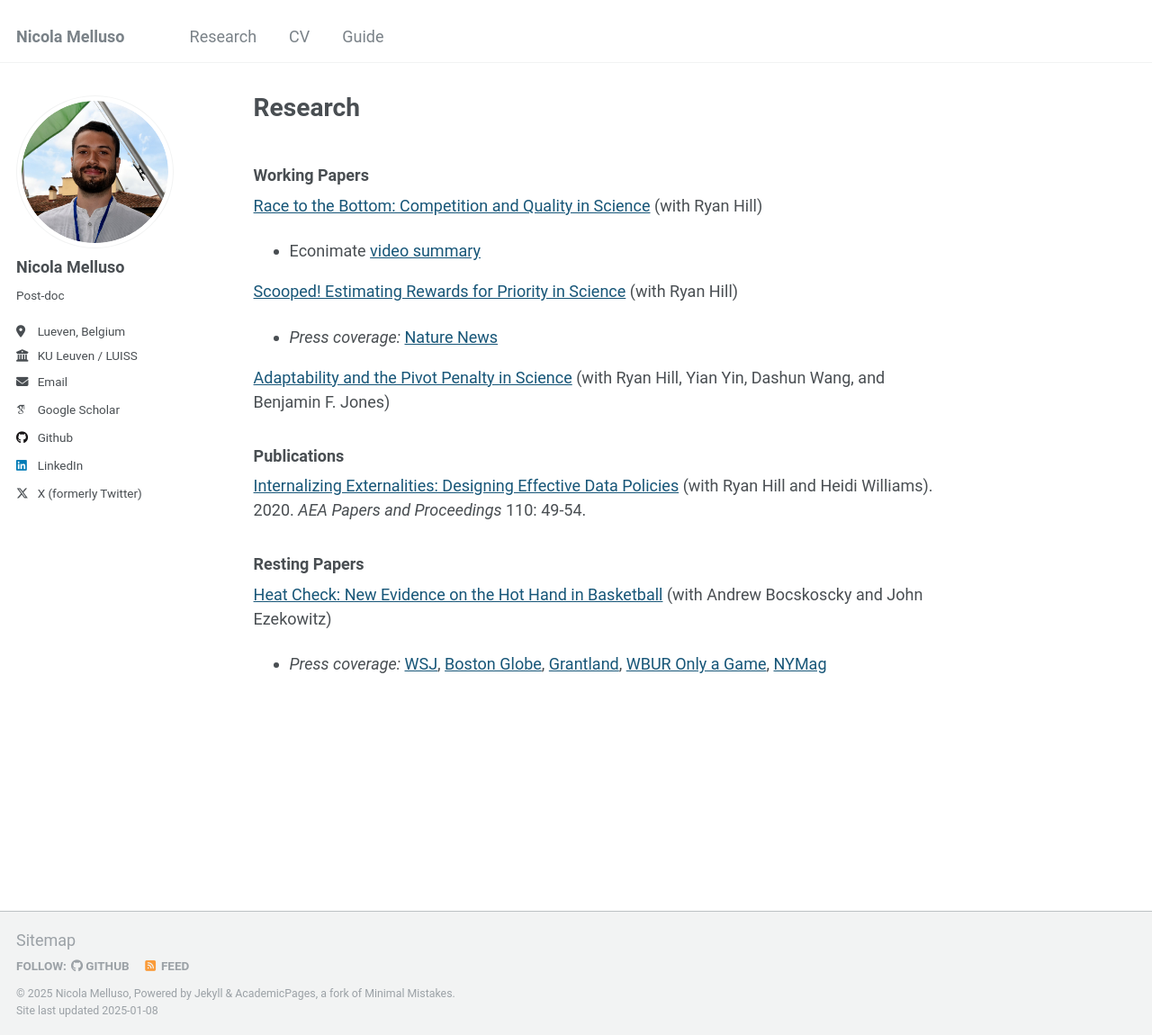
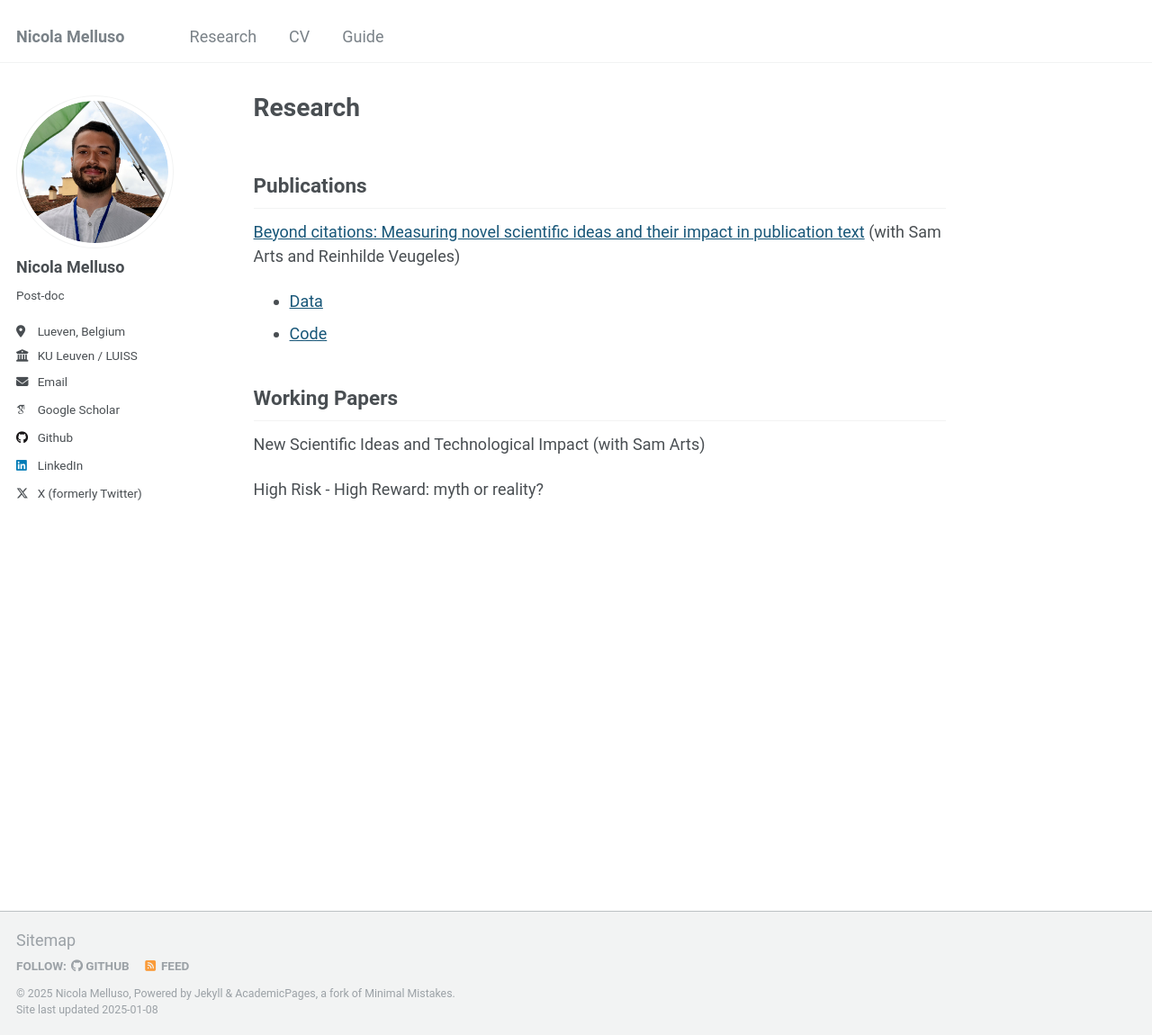
Before and after one commit to nicolamelluso/nicolamelluso.github.io, a Jekyll site: the page built from _pages/research.md, in a window 1280 px wide and 1150 px high. Shown: the whole window at 90% size. Built offline with Jekyll 4.4.1, drawn with Linux system fonts in a browser that asks for light colours; some web fonts are replaced.

Commit message:
Update research.md

```diff
--- a/_pages/research.md
+++ b/_pages/research.md
@@ -4,22 +4,15 @@ title: Research
 
 ---
 
-### Working Papers
+## Publications
 
-[Race to the Bottom: Competition and Quality in Science]({{https://carolynstein.github.io}}/files/comp_qual.pdf) (with Ryan Hill)
-  - Econimate [video summary](https://www.youtube.com/watch?v=tVHONMdMj6U&ab_channel=econimate)
+[Beyond citations: Measuring novel scientific ideas and their impact in publication text](https://arxiv.org/abs/2309.16437) (with Sam Arts and Reinhilde Veugeles)
+- [Data](https://zenodo.org/records/13869486)
+- [Code](https://github.com/nicolamelluso/science-novelty)
 
-[Scooped! Estimating Rewards for Priority in Science]({{https://carolynstein.github.io}}/files/scooped.pdf) (with Ryan Hill)
-  - *Press coverage:* [Nature News](https://www.nature.com/articles/d41586-019-03648-4)
+## Working Papers
 
-[Adaptability and the Pivot Penalty in Science]({{https://carolynstein.github.io}}/files/pivot.pdf) (with Ryan Hill, Yian Yin, Dashun Wang, and Benjamin F. Jones)
+New Scientific Ideas and Technological Impact (with Sam Arts)
 
 
-### Publications
-
-[Internalizing Externalities: Designing Effective Data Policies]({{https://carolynstein.github.io}}/files/Hill_Stein_Williams_2020.pdf) (with Ryan Hill and Heidi Williams). 2020. *AEA Papers and Proceedings* 110: 49-54.
-
-### Resting Papers
-
-[Heat Check: New Evidence on the Hot Hand in Basketball]({{https://carolynstein.github.io}}/files/hot_hand.pdf) (with Andrew Bocskoscky and John Ezekowitz)
-  - *Press coverage:* [WSJ](https://www.wsj.com/articles/does-the-hot-hand-exist-in-basketball-1393541857), [Boston Globe](https://www.bostonglobe.com/ideas/2014/02/09/the-hot-hand-might-real-after-all/N8V34bGLWhPqk0Sx9yoHWI/story.html), [Grantland](https://grantland.com/the-triangle/biting-the-hot-hand-basketballs-enduring-streakiness-debate-rages-on/), [WBUR Only a Game](https://www.wbur.org/onlyagame/2014/05/24/basketball-hot-hand-harvard-research), [NYMag](https://www.thecut.com/2016/08/how-researchers-discovered-the-basketball-hot-hand.html#_ga=2.25685373.1594261654.1627605437-1506156713.1627605437)
+High Risk - High Reward: myth or reality?
```
